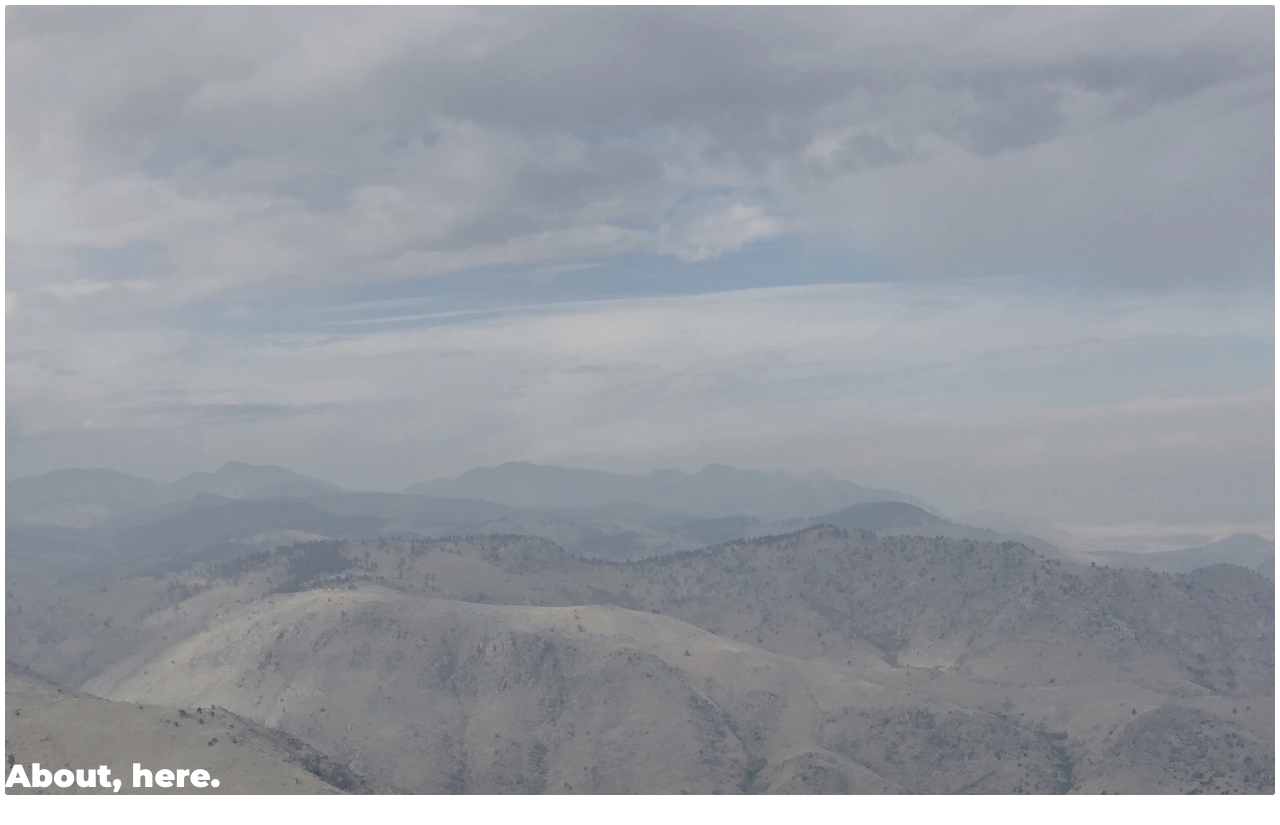
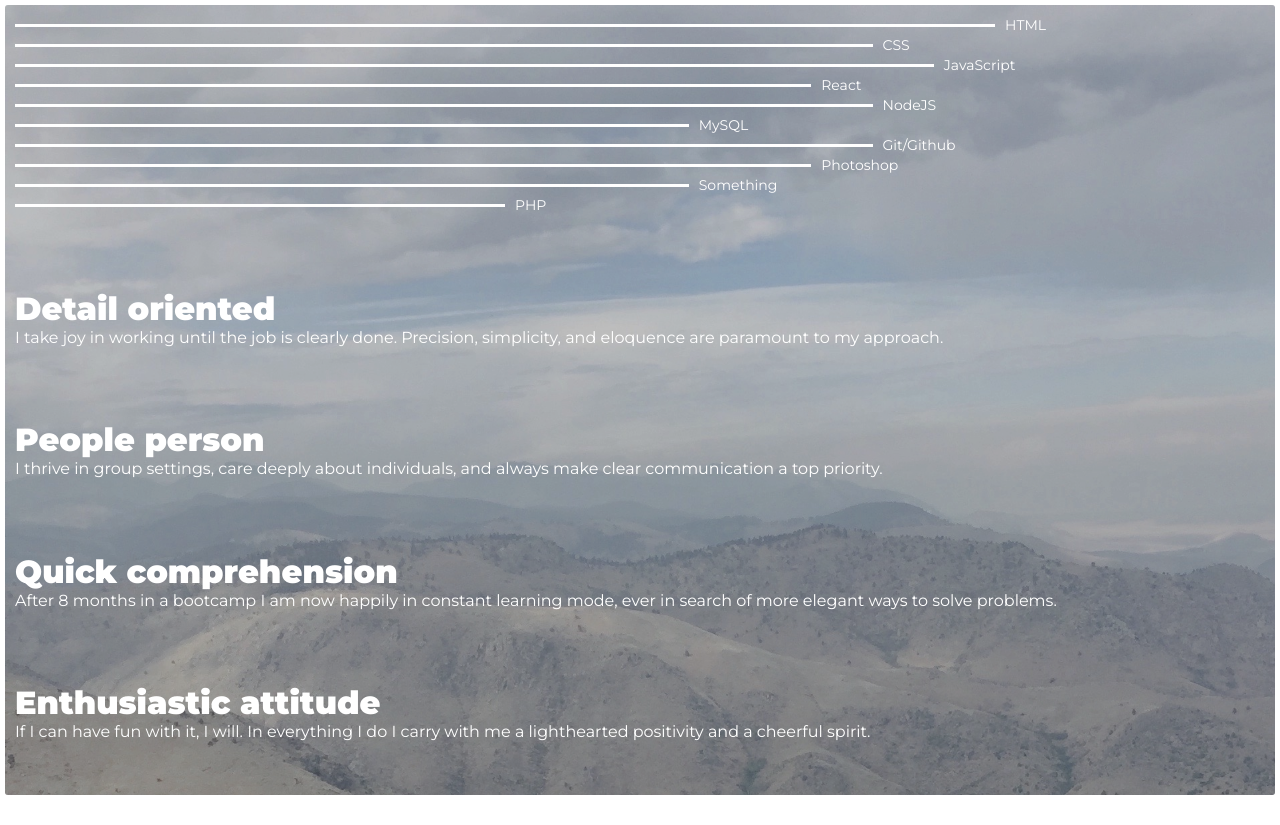
Before and after one commit to robpwatkins/robpwatkins, a React (Create React App) app: page /about in a window 1280 px wide. Before the commit the page ends 800 px from the top, so only its background shows below. Built offline with nearby package versions, Linux system fonts and the light colour scheme.

Commit message:
about done

```diff
--- /dev/null
+++ b/src/components/About.css
@@ -0,0 +1,134 @@
+:root {
+  --overlay2: #41414254;
+}
+
+nav {
+  display: none;
+}
+
+.left-box {
+  flex: 1;
+  height: 100%;
+  /* border: 5px solid white; */
+  border-radius: 7px;
+}
+
+.left-box-img {
+  display: flex;
+  flex-direction: column;
+  width: 100%;
+  height: 100%;
+  justify-content: space-between;
+  border-radius: 3px;
+  /* padding: 50px 0 20px 0; */
+}
+
+.left-box-overlay {
+  /* ---------- for mobile -------------*/
+  display: flex;
+  flex-direction: column;
+  justify-content: space-between;
+  /* ---------- for mobile -------------*/
+  width: 100%;
+  height: 100%;
+  padding: 10px;
+  /* background: var(--overlay2); */
+  border-radius: 3px;
+  /* box-shadow: inset 0px 0px 10px 2px var(--shadow); */
+}
+
+.skills {
+  display: flex;
+  flex-direction: column;
+  height: 25vh;
+  justify-content: space-around;
+}
+
+.skill-box {
+  display: flex;
+  width: 98%;
+  align-items: center;
+  justify-content: flex-start;
+  font-size: 14px;
+}
+
+.skill-box hr {
+  border-top: 3px solid white;
+}
+
+.skill-box p {
+  padding-left: 10px;
+}
+
+.skill-box div {
+  width: 75%;
+}
+
+.HTML {
+  width: 80%;
+}
+
+.CSS {
+  width: 70%;
+}
+
+.javaScript {
+  width: 75%;
+}
+
+.react {
+  width: 65%;
+}
+
+.nodeJS {
+  width: 70%;
+}
+
+.mySQL {
+  width: 55%;
+}
+
+.photoshop {
+  width: 65%;
+}
+
+.PHP {
+  width: 40%;
+}
+
+.github {
+  width: 70%;
+}
+
+.otherSomething {
+  width: 55%;
+}
+
+  /* ---------- for mobile -------------*/
+.mobile-blurbs {
+  display: flex;
+  flex-direction: column;
+  justify-content: space-evenly;
+  height: 75vh;
+}
+  /* ---------- for mobile -------------*/
+
+.right-box {
+  /* ---------- for mobile -------------*/
+  display: none;
+  /* ---------- for mobile -------------*/
+  flex-direction: column;
+  flex: 2;
+  height: 95%;
+  justify-content: space-around;
+  padding: 0 0 0 25px;
+  /* border: 3px solid white; */
+}
+
+.right-box h1 {
+  font-size: 50px;
+}
+
+.right-box p {
+  font-size: 18px;
+}
--- a/src/components/About.js
+++ b/src/components/About.js
@@ -1,9 +1,93 @@
 import React from 'react';
+import './About.css';
 
 const About = () => {
   return (
     <div>
-      <h1>About, here.</h1>
+      <div className="left-box">
+        <div className="left-box-img">
+          <div className="left-box-overlay">
+            <div className="skills">
+              <div className="skill-box skill-box1">
+                <hr className="HTML" />
+                <p>HTML</p>
+              </div>
+              <div className="skill-box skill-box2">
+                <hr className="CSS" />
+                <p>CSS</p>
+              </div>
+              <div className="skill-box skill-box3">
+                <hr className="javaScript" />
+                <p>JavaScript</p>
+              </div>
+              <div className="skill-box skill-box4">
+                <hr className="react" />
+                <p>React</p>
+              </div>
+              <div className="skill-box skill-box5">
+                <hr className="nodeJS" />
+                <p>NodeJS</p>
+              </div>
+              <div className="skill-box skill-box6">
+                <hr className="mySQL" />
+                <p>MySQL</p>
+              </div>
+              <div className="skill-box skill-box9">
+                <hr className="github" />
+                <p>Git/Github</p>
+              </div>
+              <div className="skill-box skill-box7">
+                <hr className="photoshop" />
+                <p>Photoshop</p>
+              </div>
+              <div className="skill-box skill-box10">
+                <hr className="otherSomething" />
+                <p>Something</p>
+              </div>
+              <div className="skill-box skill-box8">
+                <hr className="PHP" />
+                <p>PHP</p>
+              </div>
+            </div>
+            <div className="mobile-blurbs">
+              <div>
+                <h1>Detail oriented</h1>
+                <p>I take joy in working until the job is clearly done. Precision, simplicity, and eloquence are paramount to my approach.</p>
+              </div>
+              <div>
+                <h1>People person</h1>
+                <p>I thrive in group settings, care deeply about individuals, and always make clear communication a top priority.</p>
+              </div>
+              <div>
+                <h1>Quick comprehension</h1>
+                <p>After 8 months in a bootcamp I am now happily in constant learning mode, ever in search of more elegant ways to solve problems.</p>
+              </div>
+              <div>
+                <h1>Enthusiastic attitude</h1>
+                <p>If I can have fun with it, I will. In everything I do I carry with me a lighthearted positivity and a cheerful spirit.</p>
+              </div>
+            </div>
+          </div>
+        </div>
+      </div>
+      <div className="right-box">
+        <div>
+          <h1>Detail oriented</h1>
+          <p>I take joy in working until the job is clearly done. Precision, simplicity, and eloquence are paramount to my approach.</p>
+        </div>
+        <div>
+          <h1>People person</h1>
+          <p>I thrive in group settings, care deeply about individuals, and always make clear communication a top priority.</p>
+        </div>
+        <div>
+          <h1>Quick comprehension</h1>
+          <p>After 8 months in a bootcamp I am now happily in constant learning mode, ever in search of more elegant ways to solve problems.</p>
+        </div>
+        <div>
+          <h1>Enthusiastic attitude</h1>
+          <p>If I can have fun with it, I will. In everything I do I carry with me a lighthearted positivity and a cheerful spirit.</p>
+        </div>
+      </div>
     </div>
   )
 }
```
